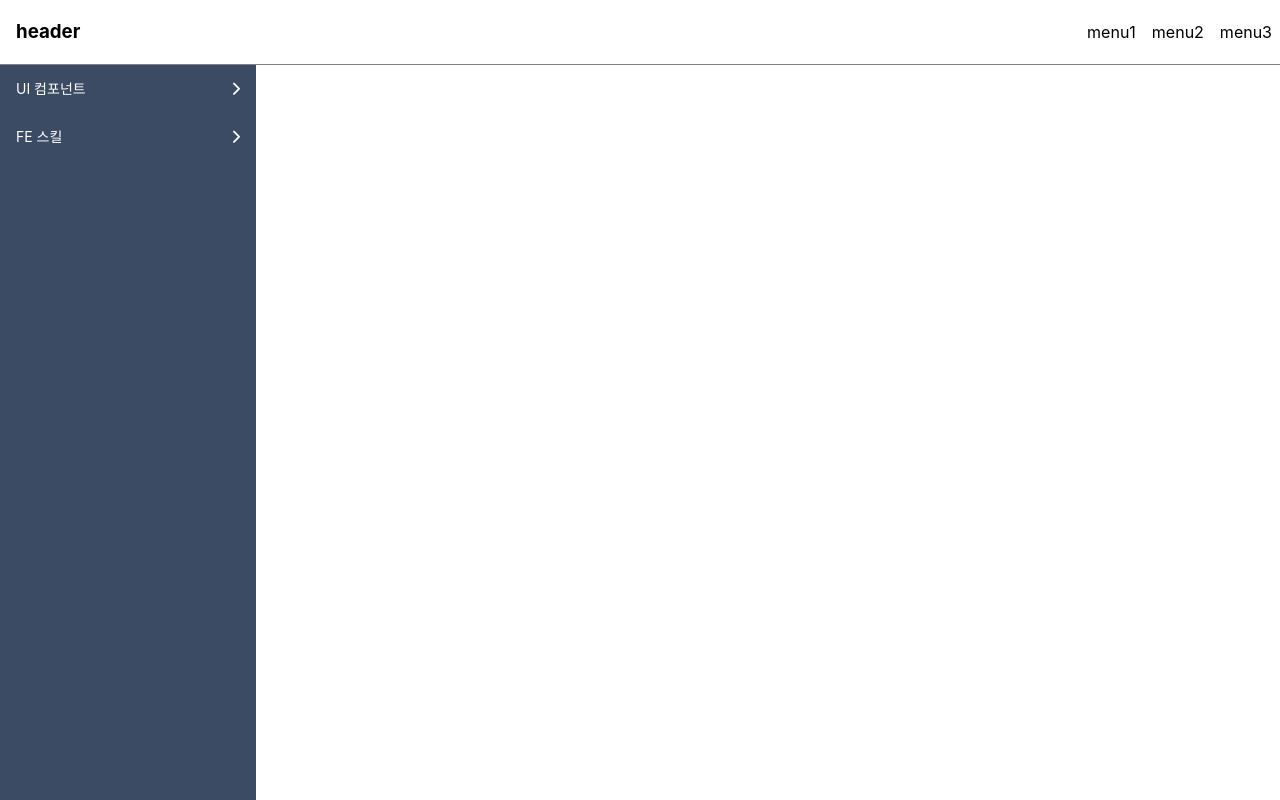
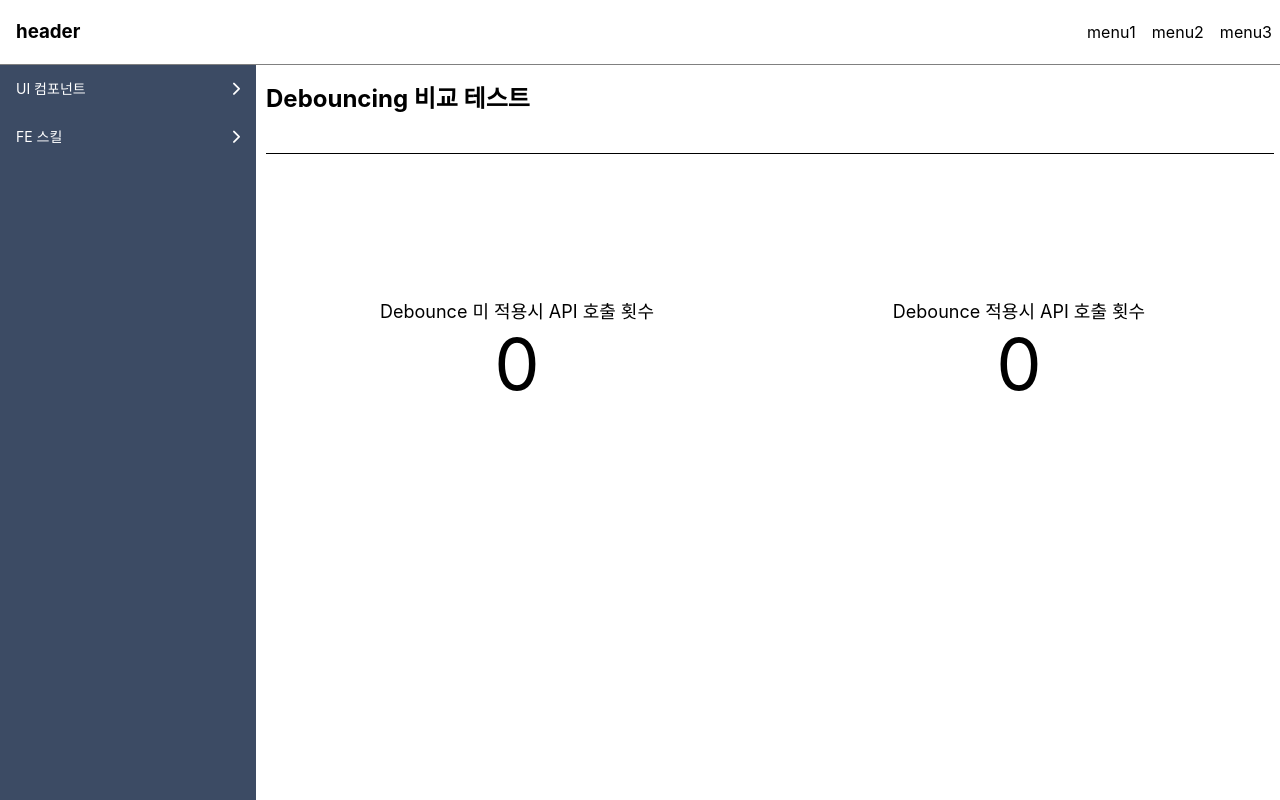
Before and after one commit to ghckss/CustomComponents, a React (Create React App) app: page /skill/debounce in a window 1280 px wide. Built offline with nearby package versions, Linux system fonts and the light colour scheme.

Commit message:
debounce layout 구성

```diff
--- a/src/components/Skills/Debounce.js
+++ b/src/components/Skills/Debounce.js
@@ -1,7 +1,27 @@
 import React from "react";
+import "./Debounce.scss";
 
 const Debounce = () => {
-  return <div></div>;
+  return (
+    <div className="debouncing">
+      <div className="debouncing__title">
+        <h2>Debouncing 비교 테스트</h2>
+      </div>
+      <div className="debouncing__input">
+        <input type="text" />
+      </div>
+      <div className="result debouncing__result">
+        <div className="result__container result__deactive">
+          <div className="result__title">Debounce 미 적용시 API 호출 횟수</div>
+          <div className="result__value">0</div>
+        </div>
+        <div className="result__container result__active">
+          <div className="result__title">Debounce 적용시 API 호출 횟수</div>
+          <div className="result__value">0</div>
+        </div>
+      </div>
+    </div>
+  );
 };
 
 export default Debounce;
--- /dev/null
+++ b/src/components/Skills/Debounce.scss
@@ -0,0 +1,32 @@
+.debouncing {
+  margin: 0 10px;
+  &__input {
+    input {
+      width: 100%;
+      border: 0px;
+      border-bottom: 1px solid black;
+    }
+    input:focus {
+      outline-color: white;
+    }
+  }
+  .result {
+    display: flex;
+    justify-content: space-between;
+    align-items: center;
+    &__container {
+      display: flex;
+      flex-direction: column;
+      justify-content: center;
+      align-items: center;
+      width: 50%;
+      height: 400px;
+    }
+    &__title {
+      font-size: 18px;
+    }
+    &__value {
+      font-size: 72px;
+    }
+  }
+}
```
